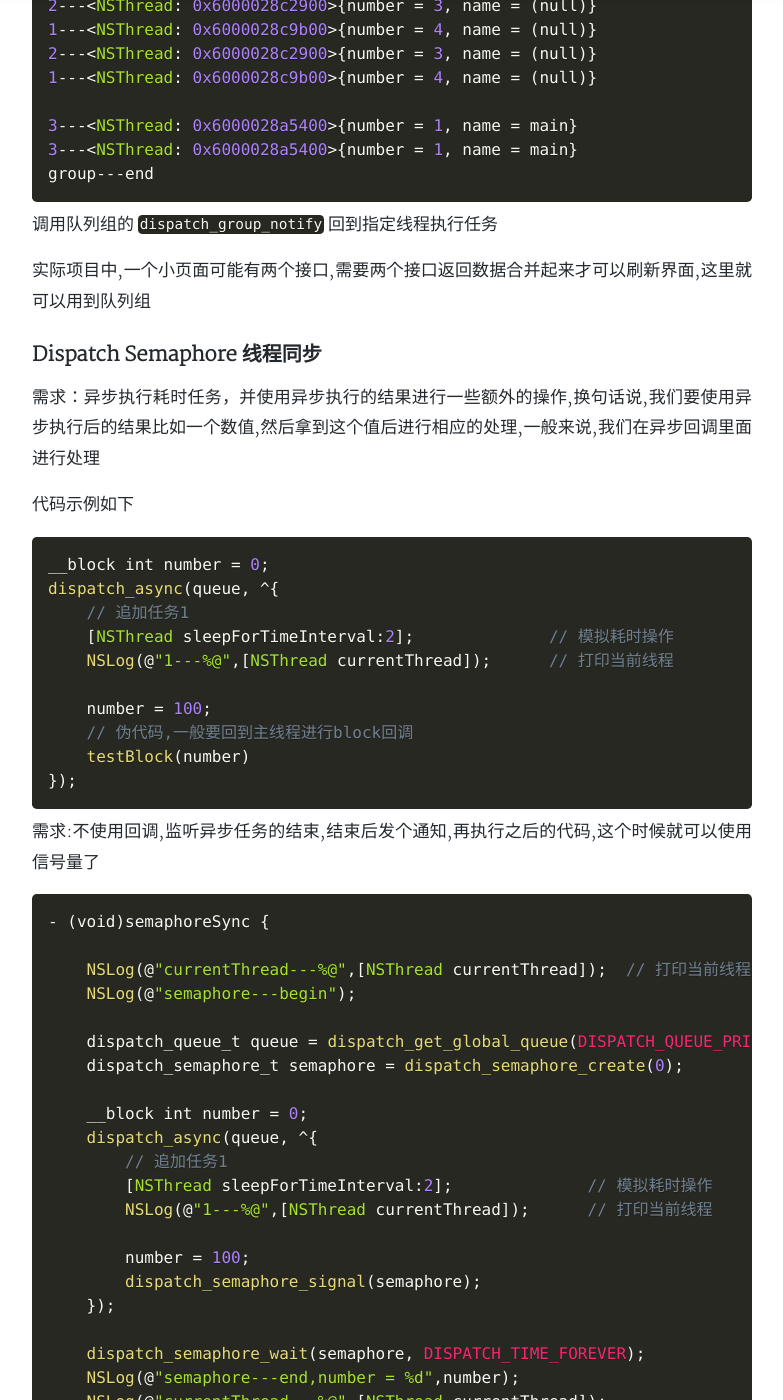
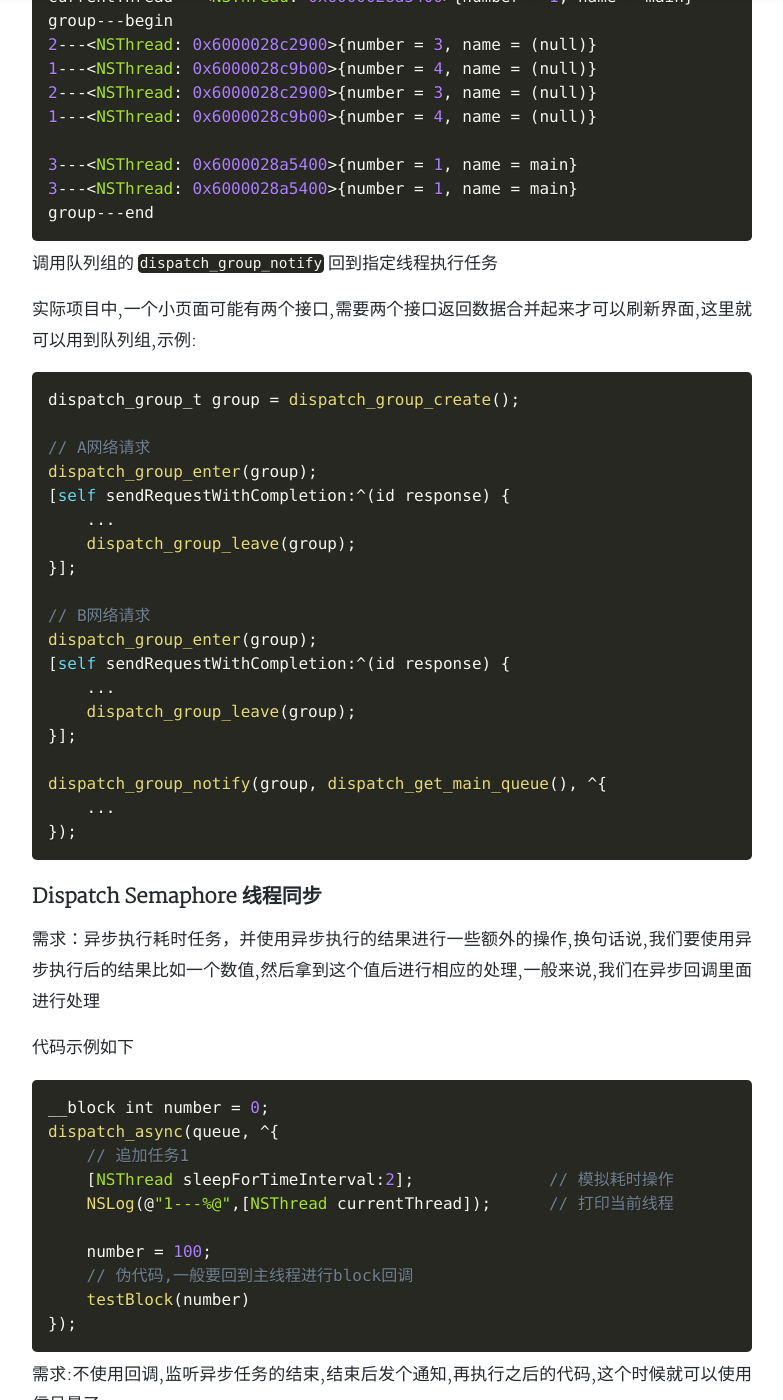
Before and after one commit to dongxiexidu/dongxiexidu.github.com, a Jekyll site: the page built from _posts/2015-07-23-多线程GCD关键点理解.md, in a window 1280 px wide and 1400 px high, scrolled down 8083 px. Shown: the whole window, without its empty margins (248-1031 px from the left). Built offline with Jekyll 4.4.1, drawn with Linux system fonts in a browser that asks for light colours; nearby versions of some CDN libraries; a style sheet for code colours, icons or effects is not loaded; some of the changed text lies outside the part shown.

Commit message:
Update 2015-07-23-多线程GCD关键点理解.md

````diff
--- a/_posts/2015-07-23-多线程GCD关键点理解.md
+++ b/_posts/2015-07-23-多线程GCD关键点理解.md
@@ -192,8 +192,8 @@ dispatch_after---begin
 dispatch_after---end
 after---<NSThread: 0x600002f3aac0>{number = 1, name = main}
 ```
-1.dispatch_after不会阻塞当前线程,即使当前线程是主线程
-2.需要注意的是：`dispatch_after`函数并不是在指定时间之后才开始执行处理，而是在指定时间之后将任务追加到主队列中
+- 1.dispatch_after不会阻塞当前线程,即使当前线程是主线程
+- 2.需要注意的是：`dispatch_after`函数并不是在指定时间之后才开始执行处理，而是在指定时间之后将任务追加到主队列中
 
 
 ### GCD 一次性代码（只执行一次）：dispatch_once
@@ -270,7 +270,7 @@ dispatch_apply 可以 在多个线程中同时（异步）遍历多个数字
     NSLog(@"currentThread---%@",[NSThread currentThread]);  // 打印当前线程
     NSLog(@"group---begin");
 
-    dispatch_group_t group =  dispatch_group_create();
+    dispatch_group_t group = dispatch_group_create();
 
     dispatch_group_async(group, dispatch_get_global_queue(DISPATCH_QUEUE_PRIORITY_DEFAULT, 0), ^{
         // 追加任务1
@@ -286,6 +286,7 @@ dispatch_apply 可以 在多个线程中同时（异步）遍历多个数字
             [NSThread sleepForTimeInterval:2];              // 模拟耗时操作
             NSLog(@"2---%@",[NSThread currentThread]);      // 打印当前线程
         }
+        dispatch_group_leave(group);
     });
 
     dispatch_group_notify(group, dispatch_get_main_queue(), ^{
@@ -311,9 +312,31 @@ group---begin
 3---<NSThread: 0x6000028a5400>{number = 1, name = main}
 group---end
 ```
+
 调用队列组的 `dispatch_group_notify` 回到指定线程执行任务
 
-实际项目中,一个小页面可能有两个接口,需要两个接口返回数据合并起来才可以刷新界面,这里就可以用到队列组
+实际项目中,一个小页面可能有两个接口,需要两个接口返回数据合并起来才可以刷新界面,这里就可以用到队列组,示例:
+```Swift
+dispatch_group_t group = dispatch_group_create();
+
+// A网络请求
+dispatch_group_enter(group);
+[self sendRequestWithCompletion:^(id response) {
+    ...
+    dispatch_group_leave(group);
+}];
+
+// B网络请求
+dispatch_group_enter(group);
+[self sendRequestWithCompletion:^(id response) {
+    ...
+    dispatch_group_leave(group);
+}];
+
+dispatch_group_notify(group, dispatch_get_main_queue(), ^{
+    ...
+});
+```
 
 ### Dispatch Semaphore 线程同步
 需求：异步执行耗时任务，并使用异步执行的结果进行一些额外的操作,换句话说,我们要使用异步执行后的结果比如一个数值,然后拿到这个值后进行相应的处理,一般来说,我们在异步回调里面进行处理
````
